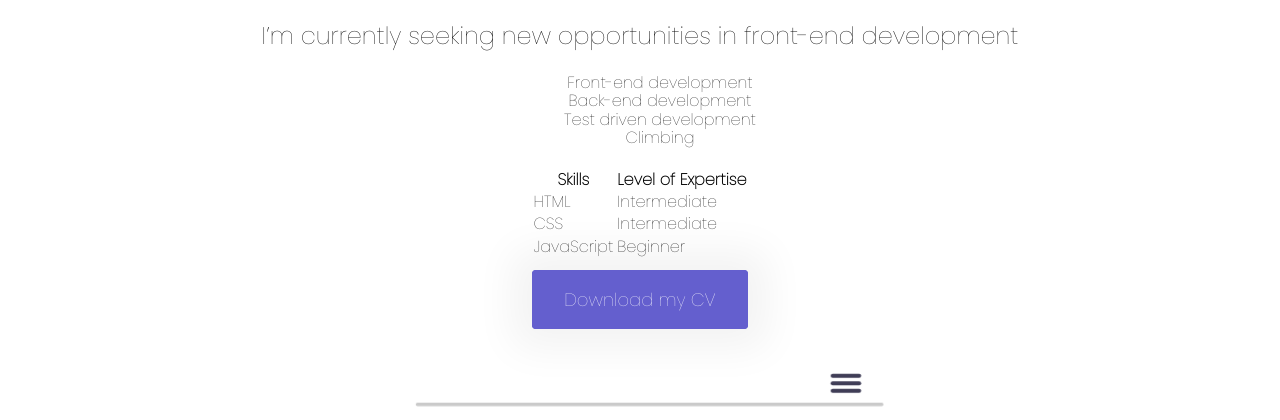
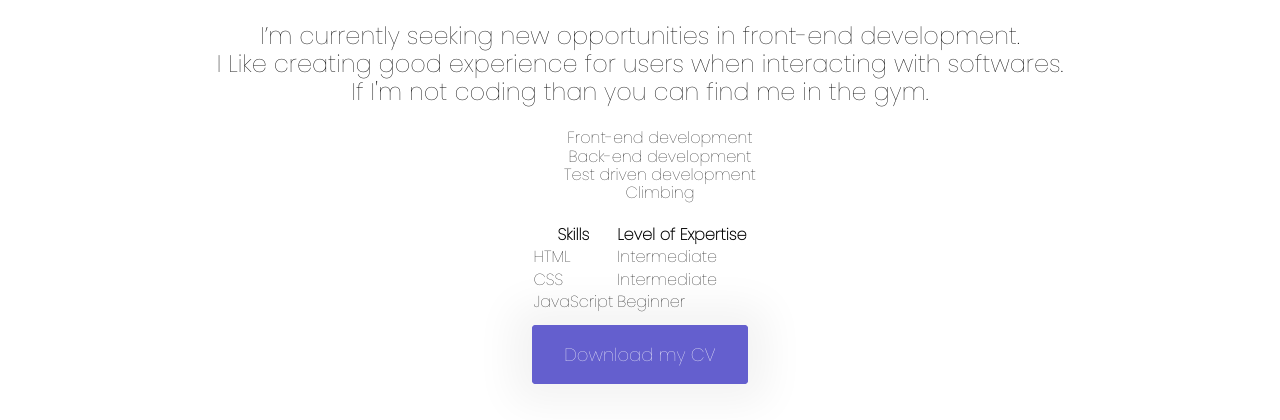
Before and after one commit to sylvcode/Portfolio-CF, a website: page about.html in a window 1280 px wide. Shown: the part 325-745 px from the top of the page. Drawn offline with nearby package versions, Linux system fonts and the light colour scheme.

Commit message:
about me text

```diff
--- a/about.html
+++ b/about.html
@@ -46,7 +46,10 @@
    <div class="about">
      <h1>Hi, I'm Sylvia</h1>
      <h2>Front-end developer based in Frankfurt am Main</h2>
-<p>I’m currently seeking new opportunities in front-end development</p>
+<p>I’m currently seeking new opportunities in front-end development.<br>
+  I Like creating good experience for users when interacting with softwares. <br>
+  If I'm not coding than you can find me in the gym.
+</p>
 <ul>
   <li>Front-end development</li>
   <li>Back-end development</li>
```
